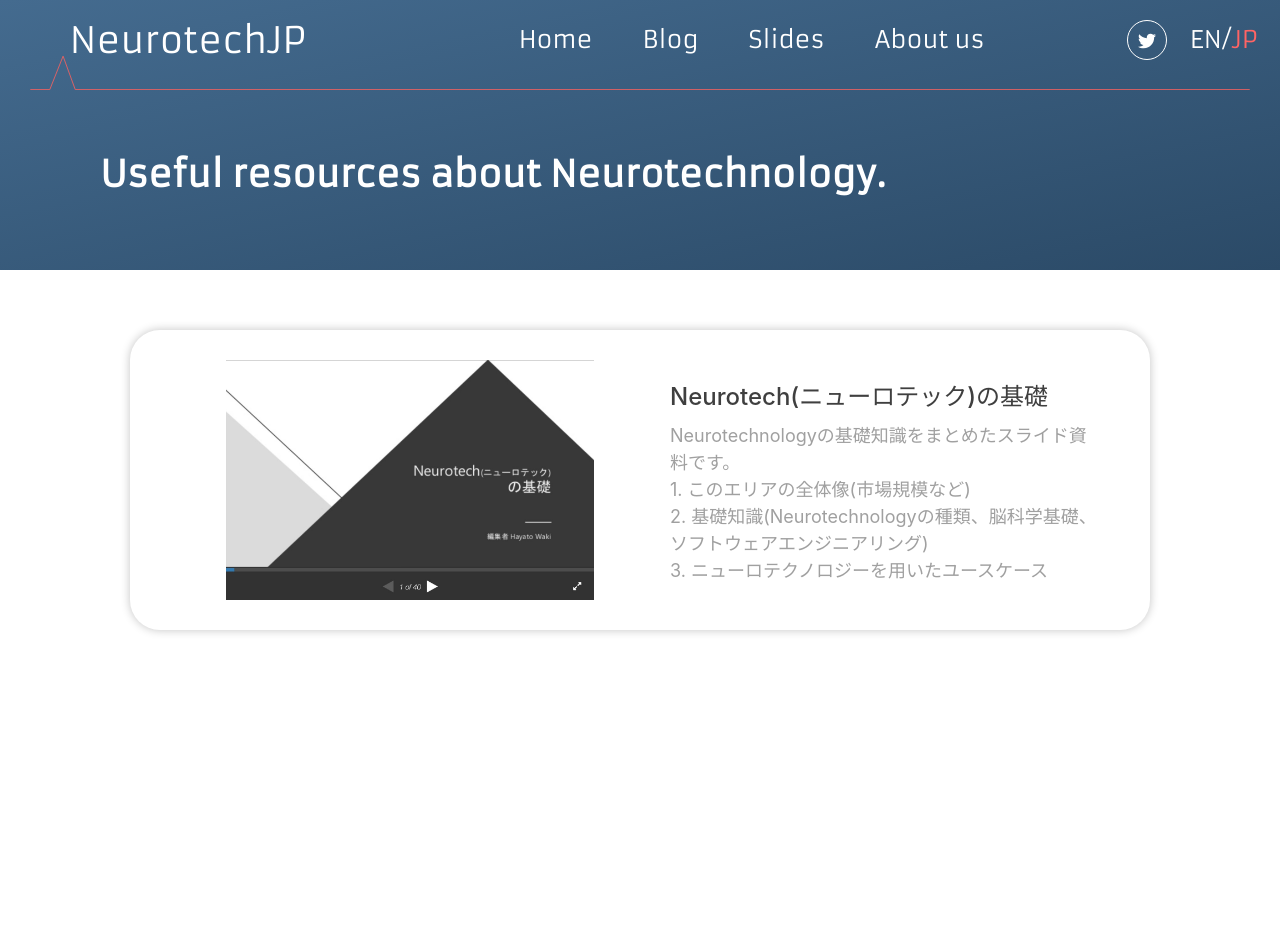
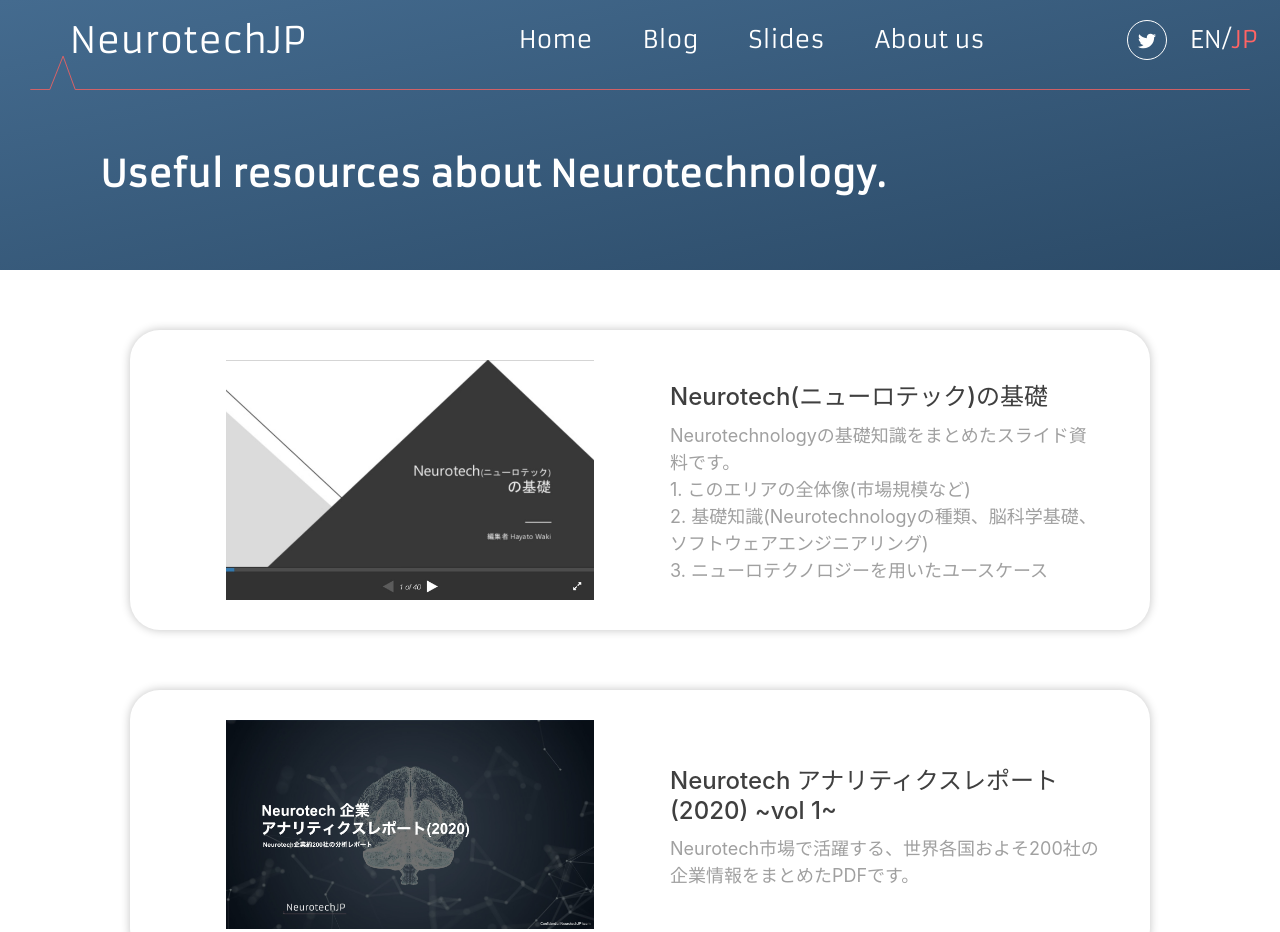
Before and after one commit to wakkihaya/neurotechjp, a Next.js app: page /jp/slides in a window 1280 px wide. Shown: the top 932 px of the page. Built offline with nearby package versions, Linux system fonts and the light colour scheme.

Commit message:
update: neurotech analytis report slide

```diff
--- a/src/pages/jp/slides.tsx
+++ b/src/pages/jp/slides.tsx
@@ -34,6 +34,13 @@ const SlidesPage: React.FC = () => {
           <br />
           3. ニューロテクノロジーを用いたユースケース
         </SlideContent>
+        <SlideContent
+          linkRef="http://eepurl.com/hJSQEf"
+          imgSrc="/img/slides/neurotech-startups-analytics.jpg"
+          title="Neurotech アナリティクスレポート(2020)  ~vol 1~"
+        >
+          Neurotech市場で活躍する、世界各国およそ200社の企業情報をまとめたPDFです。
+        </SlideContent>
       </div>
       <Footer />
     </>
```
Also changed, not shown: public/img/slides/neurotech-startups-analytics.jpg (added).
